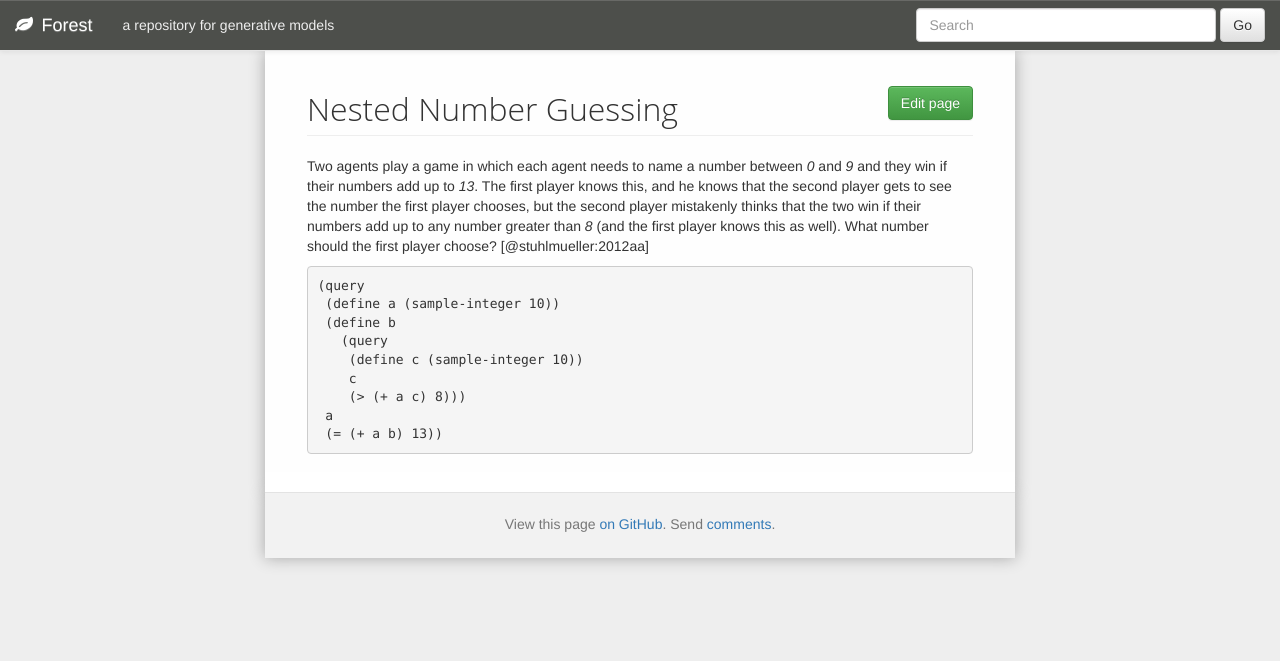
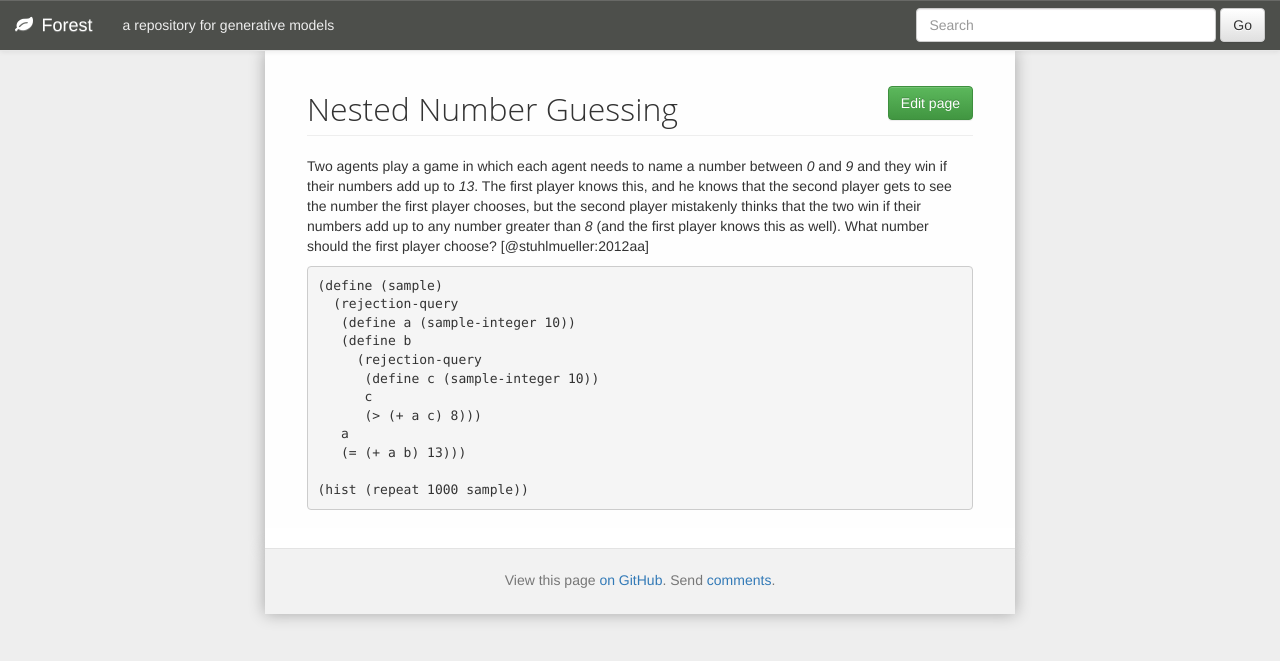
Before and after one commit to forestdb/forestdb.org, a Jekyll site: the page built from models/nested-guessing.md, in a window 1280 px wide. Shown: the top 661 px of the page. Built offline with Jekyll 4.4.1, drawn with Linux system fonts in a browser that asks for light colours; nearby versions of some CDN libraries; a script that is not in the unit is left out.

Commit message:
Update nested-guessing.md

```diff
--- a/models/nested-guessing.md
+++ b/models/nested-guessing.md
@@ -15,12 +15,15 @@ add up to any number greater than *8* (and the first player knows
 this as well). What number should the first player choose?
 [@stuhlmueller:2012aa]
 
-    (query
-     (define a (sample-integer 10))
-     (define b
-       (query
-        (define c (sample-integer 10))
-        c
-        (> (+ a c) 8)))
-     a
-     (= (+ a b) 13))
+    (define (sample)
+      (rejection-query
+       (define a (sample-integer 10))
+       (define b
+         (rejection-query
+          (define c (sample-integer 10))
+          c
+          (> (+ a c) 8)))
+       a
+       (= (+ a b) 13)))
+
+    (hist (repeat 1000 sample))
```
